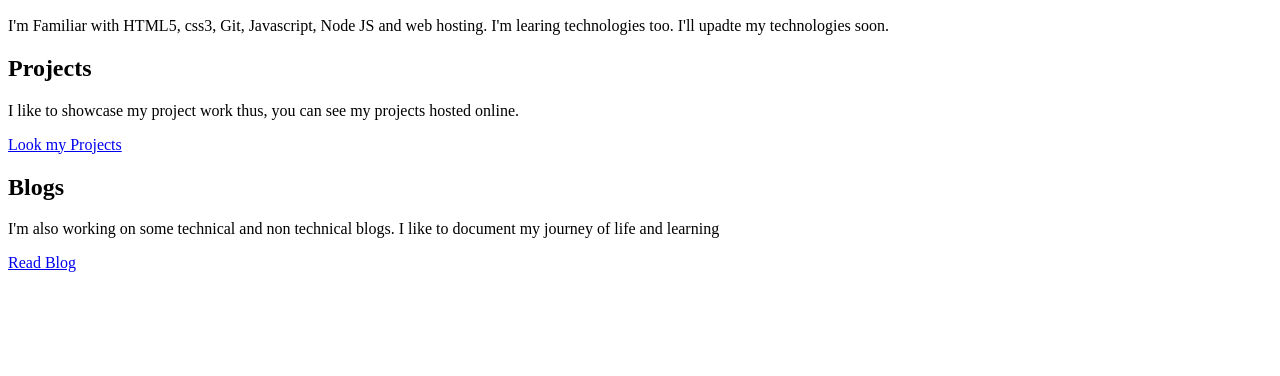
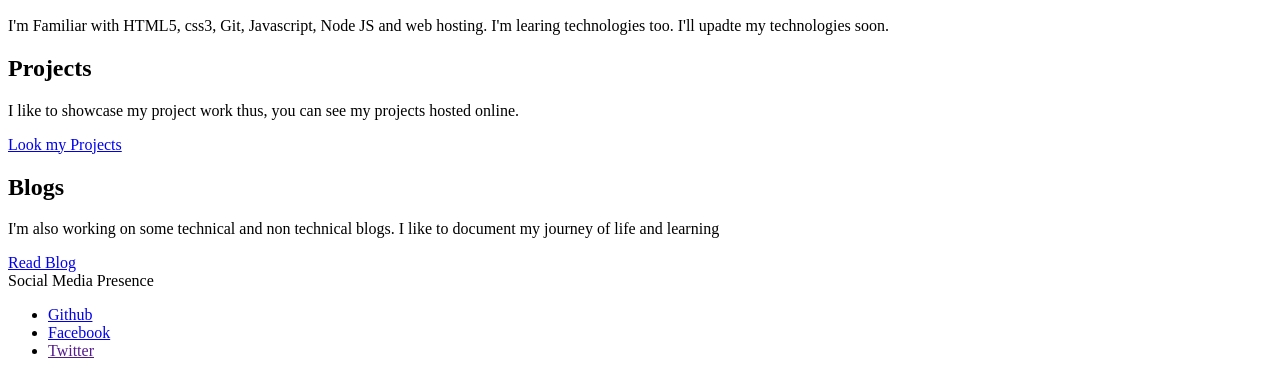
Before and after one commit to rohinipm/Rohini_SimpleWebpage, a plain HTML site: page index.html in a window 1280 px wide. Shown: the part 783-1159 px from the top of the page. Before the commit the page ends 1063 px from the top, so only its background shows below. Drawn offline with Linux system fonts and the light colour scheme.

Commit message:
docs: add footer
Footer is mention about social media links

```diff
--- a/index.html
+++ b/index.html
@@ -50,5 +50,20 @@
             <a href="/blogs.html">Read Blog</a>
         </div>
     </section>
+
+    <footer>
+        <div>Social Media Presence</div>
+        <ul>
+            <li>
+                <a href="https://github.com/rohinipm">Github</a>
+            </li>
+            <li>
+                <a href="https://www.facebook.com/rohini.regma">Facebook</a>
+            </li>
+            <li>
+                <a href="">Twitter</a>
+            </li>
+        </ul>
+    </footer>
 </body>
 </html>
```
